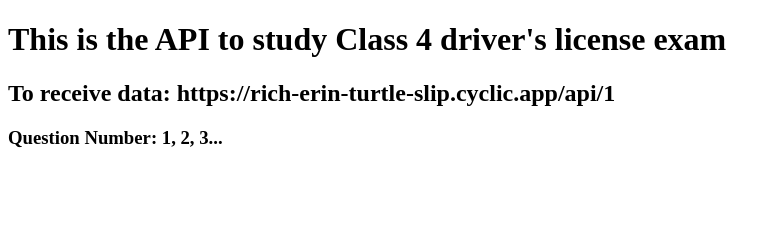
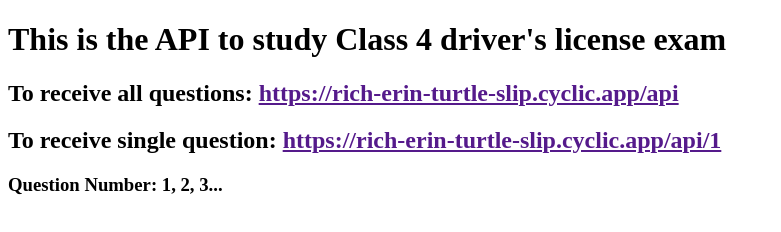
Before and after one commit to ARHoss/class-4-driving-api, a website: page index.html in a window 1280 px wide. Shown: the whole page, without its empty margins (0-781 px from the left). Drawn offline with Linux system fonts and the light colour scheme.

Commit message:
html updated

```diff
--- a/index.html
+++ b/index.html
@@ -8,7 +8,8 @@
 </head>
 <body>
     <h1>This is the API to study Class 4 driver's license exam</h1>
-    <h2>To receive data: https://rich-erin-turtle-slip.cyclic.app/api/1</h2>
+    <h2>To receive all questions: <a href="">https://rich-erin-turtle-slip.cyclic.app/api</a></h2>
+    <h2>To receive single question: <a href="">https://rich-erin-turtle-slip.cyclic.app/api/1</a></h2>
     <h3>Question Number: 1, 2, 3...</h3>
 </body>
 </html>
```
